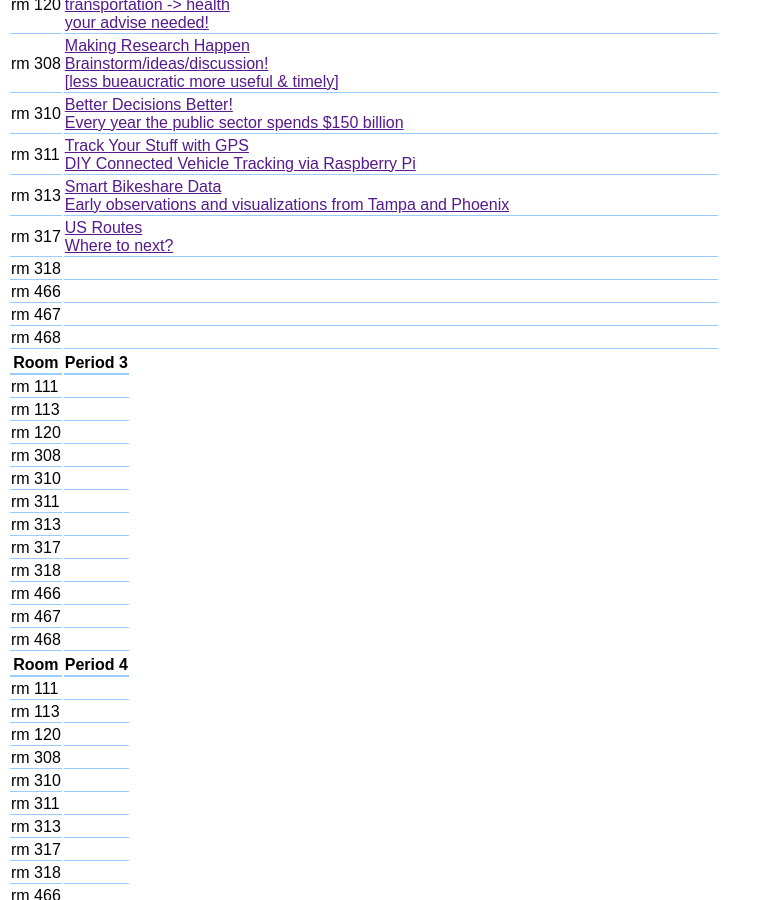
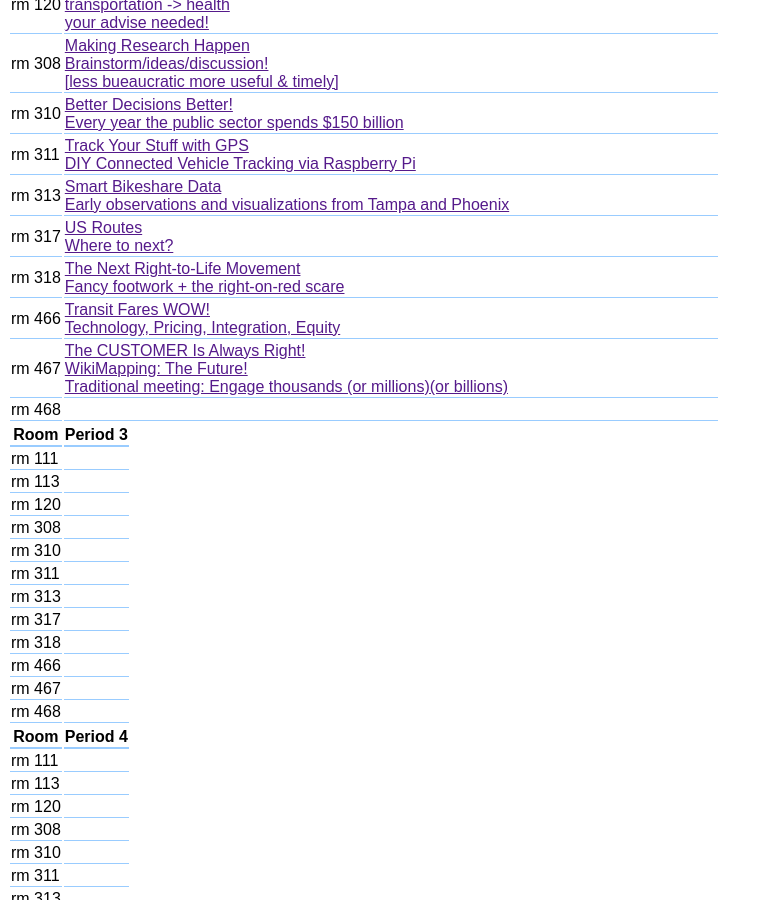
Before and after one commit to transpocamp/transportationcamp.org, a Jekyll site: the page events/dc-2015/schedule.html, which Jekyll copies as it is, in a window 1280 px wide and 900 px high, scrolled down 1031 px. Shown: the whole window, without its empty margins (0-771 px from the left). Built offline with Jekyll 4.4.1, drawn with Linux system fonts in a browser that asks for light colours; Markdown is read by kramdown in place of the engine named in the settings.

Commit message:
Update schedule.html

```diff
--- a/events/dc-2015/schedule.html
+++ b/events/dc-2015/schedule.html
@@ -106,9 +106,16 @@
 <tr><td>rm 317</td><td><a href="">US Routes<br>
   Where to next?
 </a></td></tr>
-<tr><td>rm 318</td><td><a href=""></a></td></tr>
-<tr><td>rm 466</td><td><a href=""></a></td></tr>
-<tr><td>rm 467</td><td><a href=""></a></td></tr>
+<tr><td>rm 318</td><td><a href="">The Next Right-to-Life Movement<br>
+  Fancy footwork + the right-on-red scare
+</a></td></tr>
+<tr><td>rm 466</td><td><a href="">Transit Fares WOW!<br>
+  Technology, Pricing, Integration, Equity
+</a></td></tr>
+<tr><td>rm 467</td><td><a href="">The CUSTOMER Is Always Right!<br>
+  WikiMapping: The Future!<br>
+  Traditional meeting: Engage thousands (or millions)(or billions)
+</a></td></tr>
 <tr><td>rm 468</td><td><a href=""></a></td></tr>
 </table>
 <table class=wall >
```
